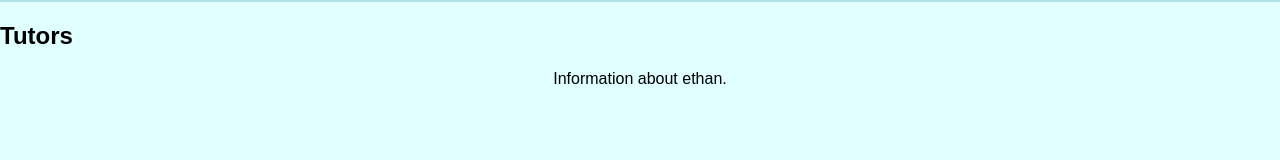
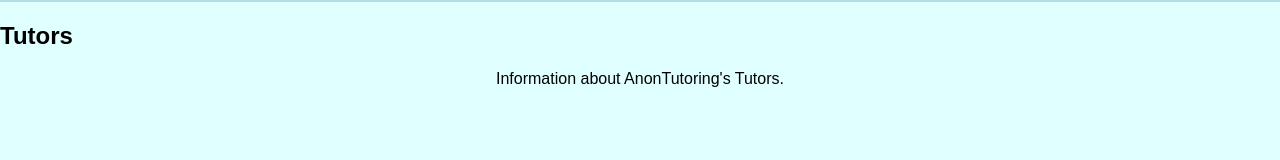
Before and after one commit to PandaGrdn/AnonTutoring, a website: page public/tutors.html in a window 1280 px wide. Shown: the part 176-336 px from the top of the page. Drawn offline with Linux system fonts and the light colour scheme.

Commit message:
Changed tutor info

```diff
--- a/public/tutors.html
+++ b/public/tutors.html
@@ -25,7 +25,7 @@
     <main>
         <section>
             <h2>Tutors</h2>
-            <p>Information about ethan.</p>
+            <p>Information about AnonTutoring's Tutors.</p>
         </section>
     </main>
     <footer>
```
